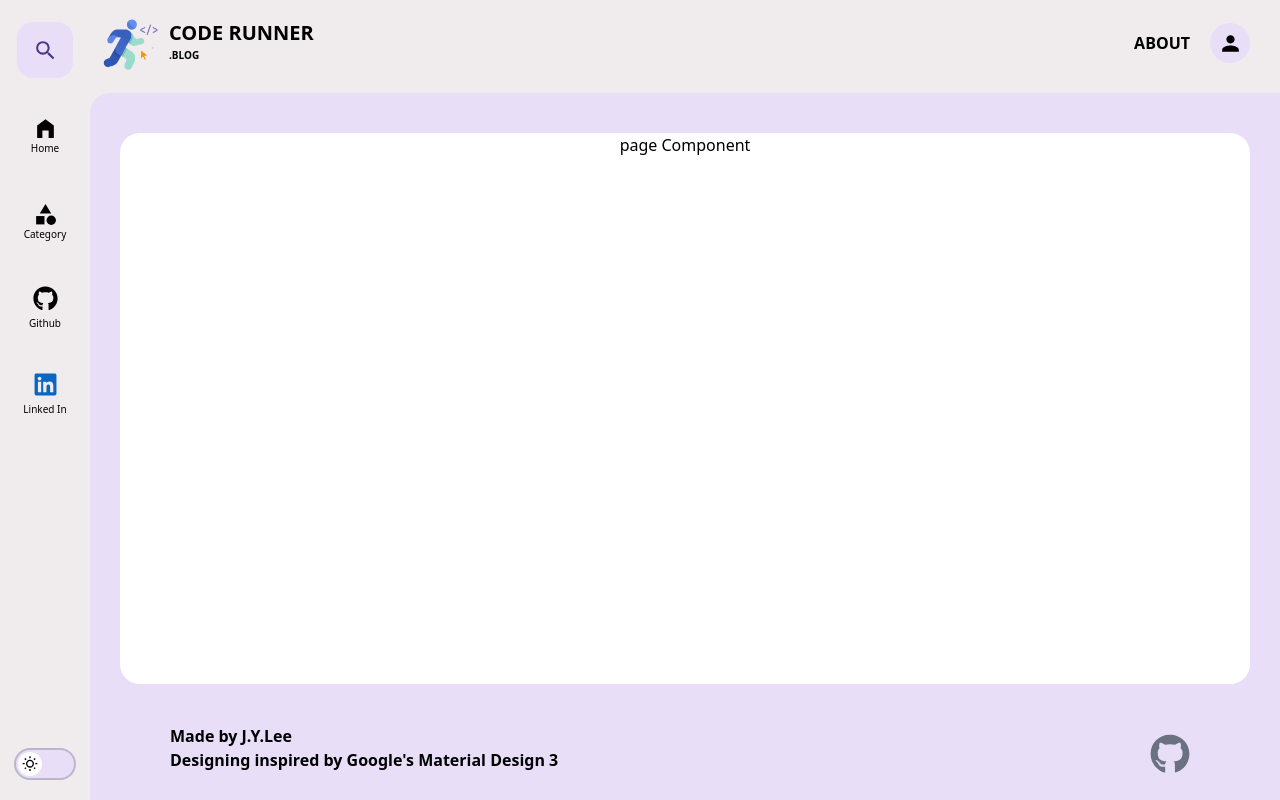
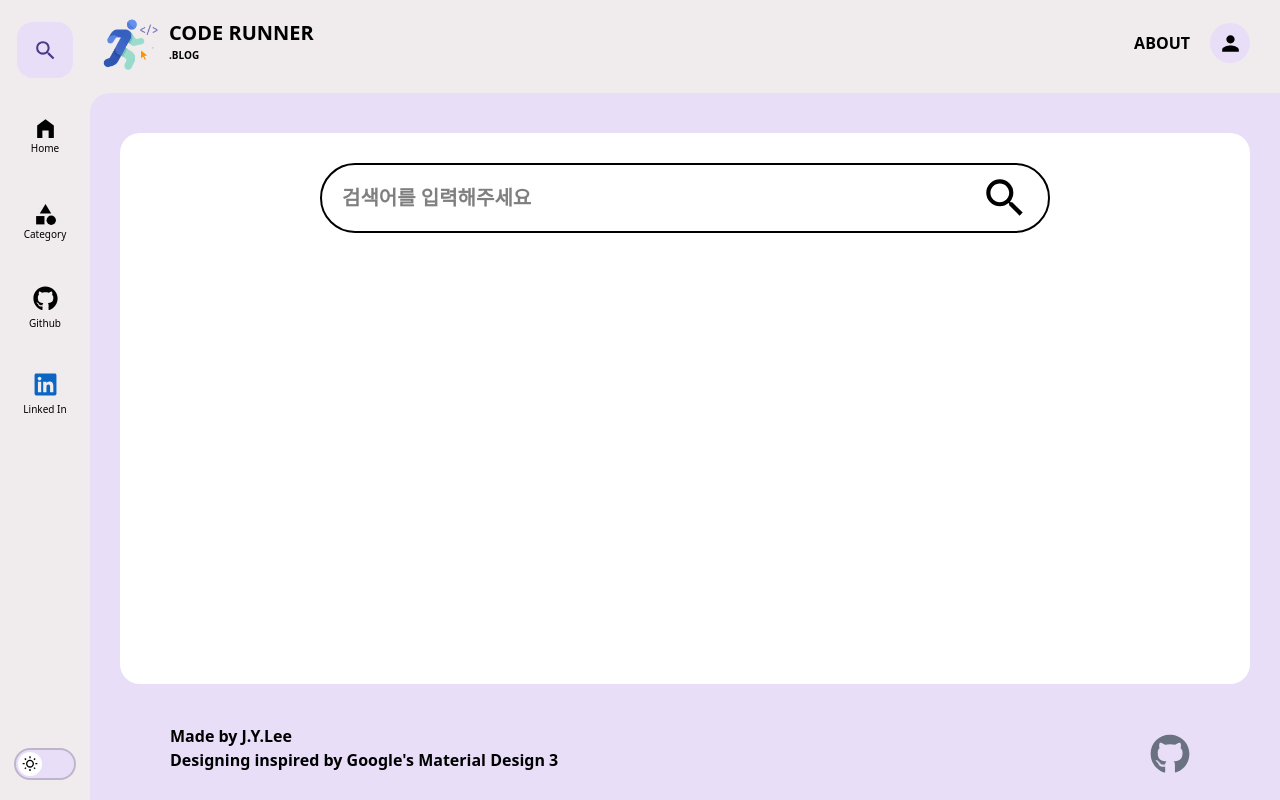
Before and after one commit to wolwha/Material-Blog, a Next.js app: page /search in a window 1280 px wide. Built offline with nearby package versions, Linux system fonts and the light colour scheme.

Commit message:
Style: 검색 초기화면 퍼블리싱

```diff
--- a/package.json
+++ b/package.json
@@ -9,7 +9,9 @@
     "lint": "eslint"
   },
   "dependencies": {
+    "@tanstack/react-query": "^5.85.6",
     "@uiw/react-md-editor": "^4.0.8",
+    "date-fns": "^4.1.0",
     "next": "15.5.0",
     "react": "19.1.0",
     "react-dom": "19.1.0",
--- a/src/app/layout.tsx
+++ b/src/app/layout.tsx
@@ -33,7 +33,7 @@ export default function RootLayout({
       <body
         className={`${geistSans.variable} ${geistMono.variable} antialiased`}
       >
-        <div className="min-h-screen flex relative">
+        <div className="min-h-screen flex relative select-none">
           <div className="fixed top-0 left-0">
             {/* 사이드바 */}
             <SideBar />
--- a/src/app/profile/layout.tsx
+++ /dev/null
@@ -1,3 +0,0 @@
-export default function layout({ children }: { children: React.ReactNode }) {
-  return <>{children}</>;
-}
--- a/src/app/profile/page.tsx
+++ /dev/null
@@ -1,7 +0,0 @@
-export default function page () {
-  return (
-    <>
-      <h1>page Component</h1>
-    </>
-  );
-}
--- a/src/app/search/[searchid]/page.tsx
+++ b/src/app/search/[searchid]/page.tsx
@@ -0,0 +1,7 @@
+export default function page () {
+  return (
+    <>
+      <h1>page Component</h1>
+    </>
+  );
+}
--- a/src/app/search/page.tsx
+++ b/src/app/search/page.tsx
@@ -1,7 +1,20 @@
-export default function page () {
+import { MdSearch } from "react-icons/md";
+
+export default function page() {
   return (
     <>
-      <h1>page Component</h1>
+      <div className="w-full px-[200px]">
+        <div className="w-full relative flex">
+          <input
+            type="text"
+            className="w-full h-[70px] border-2 rounded-full mt-[30px] px-[20px] text-[20px] font-semibold"
+            placeholder="검색어를 입력해주세요"
+          />
+          <button className="absolute right-[20px] size-[50px] text-[70px] flex text-center top-[30px] cursor-pointer">
+            <MdSearch />
+          </button>
+        </div>
+      </div>
     </>
   );
 }
--- a/src/components/Common/Header.tsx
+++ b/src/components/Common/Header.tsx
@@ -32,7 +32,6 @@ export default function Header() {
               ABOUT
             </button>
           </Link>
-          <Link href={"/profile"}>
           <button
             className="size-[40px] rounded-full bg-[var(--color-primary)] flex justify-center items-center cursor-pointer"
             id="Profile"
@@ -41,7 +40,6 @@ export default function Header() {
           >
             <MdPerson size={25} />
           </button>
-          </Link>
         </div>
       </div>
     </>
--- a/src/components/Post/Edit/PostEdit.tsx
+++ b/src/components/Post/Edit/PostEdit.tsx
@@ -23,9 +23,8 @@ export default function PostEdit() {
           onChange={handleChange}
           height={600}
           preview="live" // preview를 'live'로 설정
-          // 이 부분이 핵심입니다.
+          data-color-mode="light"
           previewOptions={{
-            // 'prose' 클래스를 미리보기 컨테이너에 적용
             className: `${styles.markdownContent}`,
           }}
         />
--- a/src/components/Post/Post.tsx
+++ b/src/components/Post/Post.tsx
@@ -6,7 +6,7 @@ import Title from "./Title";
 export default function Post () {
   return (
     <>
-      <div className="flex flex-col gap-[20px] border-1">
+      <div className="flex flex-col gap-[20px]">
         {/* 제목과 대표사진 */}
         <div className="flex mt-[20px] gap-[10px] justify-center items-center">
           <Title />
```
Also changed, not shown: 1 other file (tests, documents, lock files or other folders). Lines whose indentation alone changed are shown as unchanged.
